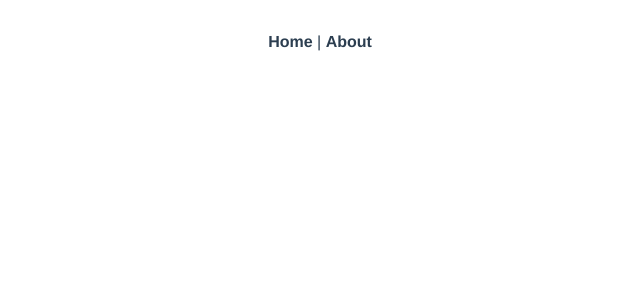
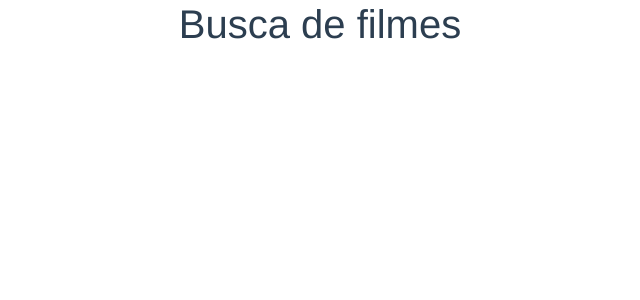
Before and after one commit to lucasfullstackdev/quikdev-front, a Vue app: page /about#/movies in a window 1280 px wide. Shown: the top 300 px of the page, without its empty margins (320-960 px from the left). Built offline with nearby package versions, Linux system fonts and the light colour scheme.

Commit message:
definicao das rotas

```diff
--- a/src/App.vue
+++ b/src/App.vue
@@ -1,10 +1,6 @@
 <template>
   <div id="app">
-    <div id="nav">
-      <router-link to="/">Home</router-link> |
-      <router-link to="/about">About</router-link>
-    </div>
-    <router-view/>
+    <router-view />
   </div>
 </template>
 
--- a/src/router/index.js
+++ b/src/router/index.js
@@ -1,24 +1,10 @@
 import Vue from 'vue'
 import VueRouter from 'vue-router'
-import Home from '../views/Home.vue'
+import { customRoutes } from './routes';
 
 Vue.use(VueRouter)
 
-const routes = [
-  {
-    path: '/',
-    name: 'Home',
-    component: Home
-  },
-  {
-    path: '/about',
-    name: 'About',
-    // route level code-splitting
-    // this generates a separate chunk (about.[hash].js) for this route
-    // which is lazy-loaded when the route is visited.
-    component: () => import(/* webpackChunkName: "about" */ '../views/About.vue')
-  }
-]
+const routes = customRoutes;
 
 const router = new VueRouter({
   routes
--- /dev/null
+++ b/src/router/routes.js
@@ -0,0 +1,13 @@
+export const customRoutes = [
+    {
+        path: '/movies',
+        name: 'movies',
+        component: () => import('./../views/Movies.vue')
+    },
+    {
+        path: '/movies/:id',
+        name: 'movie',
+        component: () => import('./../views/Movie.vue')
+    },
+    { path: '', redirect: '/movies' }
+];
--- a/src/views/About.vue
+++ /dev/null
@@ -1,5 +0,0 @@
-<template>
-  <div class="about">
-    <h1>This is an about page</h1>
-  </div>
-</template>
--- a/src/views/Home.vue
+++ /dev/null
@@ -1,18 +0,0 @@
-<template>
-  <div class="home">
-    <img alt="Vue logo" src="../assets/logo.png">
-    <HelloWorld msg="Welcome to Your Vue.js App"/>
-  </div>
-</template>
-
-<script>
-// @ is an alias to /src
-import HelloWorld from '@/components/HelloWorld.vue'
-
-export default {
-  name: 'Home',
-  components: {
-    HelloWorld
-  }
-}
-</script>
--- /dev/null
+++ b/src/views/Movie.vue
@@ -0,0 +1,9 @@
+<template>
+  <h1>Detalhes do filme</h1>
+</template>
+
+<script>
+export default {
+  name: "movie-view",
+};
+</script>
--- /dev/null
+++ b/src/views/Movies.vue
@@ -0,0 +1,9 @@
+<template>
+  <h1>Busca de filmes</h1>
+</template>
+
+<script>
+export default {
+  name: "movies-view",
+};
+</script>
```
